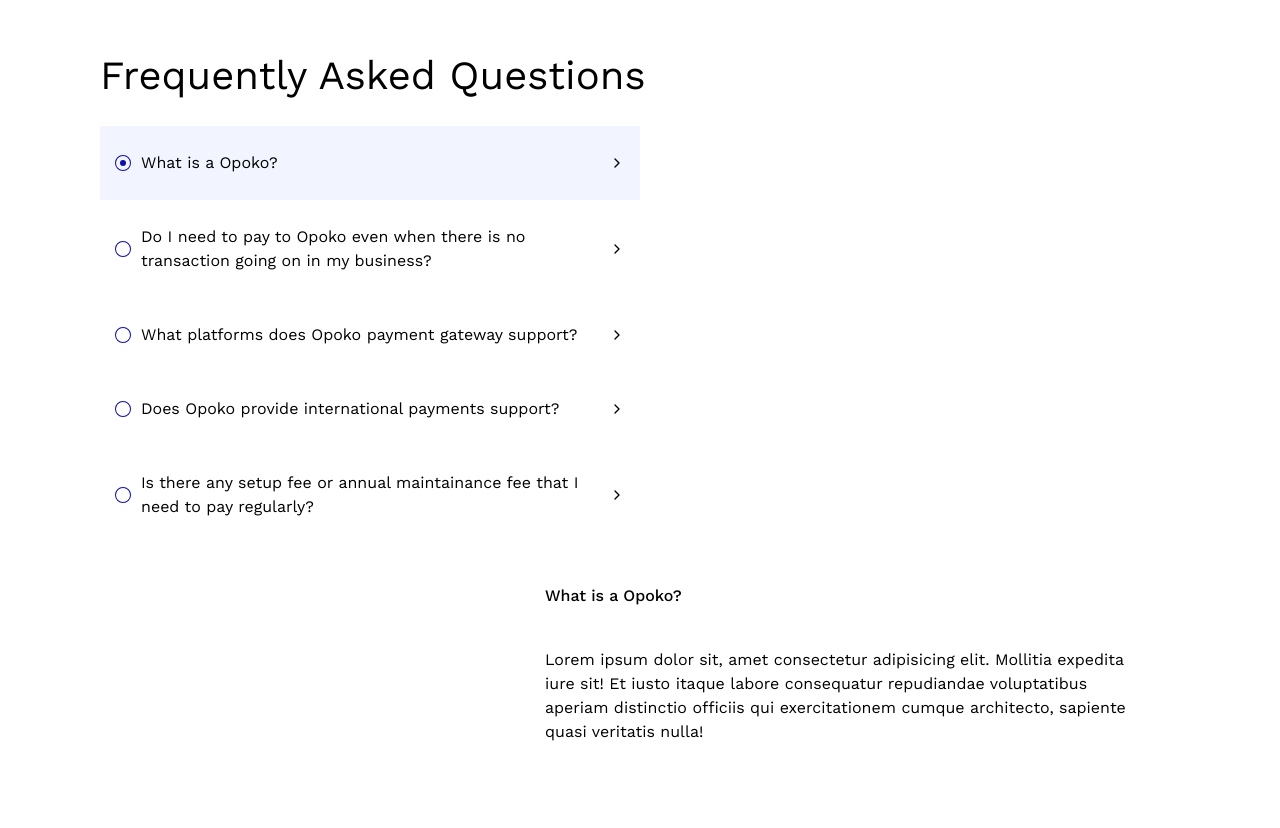
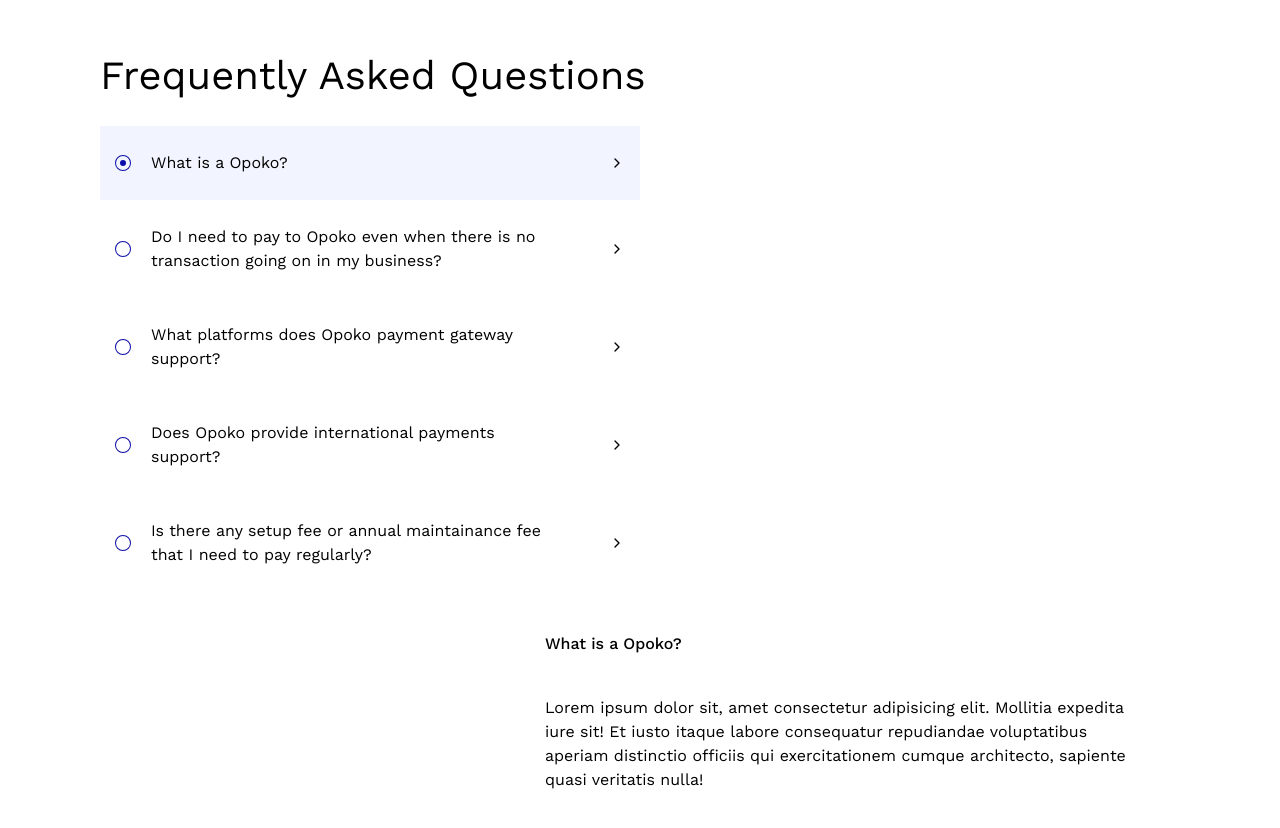
Before and after one commit to Niscolinx/opoko, a React (Vite) app: page /about-us in a window 1280 px wide. Shown: the part 1160-1988 px from the top of the page. Before the commit the page ends 1944 px from the top, so only its background shows below. Built offline with nearby package versions, Linux system fonts and the light colour scheme.

Commit message:
working on about us

```diff
--- a/src/pages/AboutUs.tsx
+++ b/src/pages/AboutUs.tsx
@@ -156,11 +156,11 @@ function AboutUs() {
                 />
                 <label
                   htmlFor={item.question + i}
-                  className={`flex items-center justify-between py-10 px-6 gap-8 ${
+                  className={`flex items-center justify-between py-10 px-6 gap-16 ${
                     item.question === question.question && 'bg-[#F2F5FF]'
                   }`}
                 >
-                  <p className="flex items-center gap-4">
+                  <p className="flex items-center gap-8">
                     <span className="text-color-blue">
                       {item.question === question.question ? (
                         <BsRecordCircle />
```
